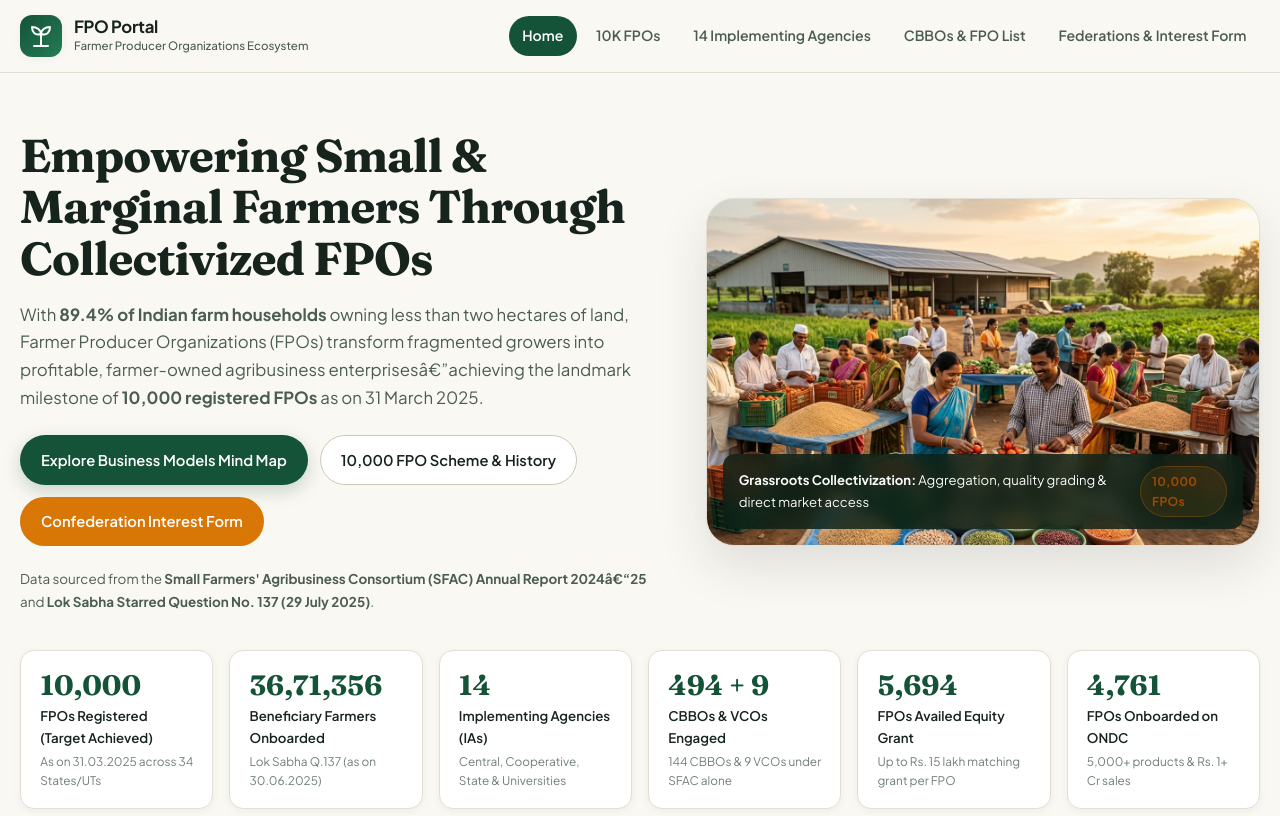
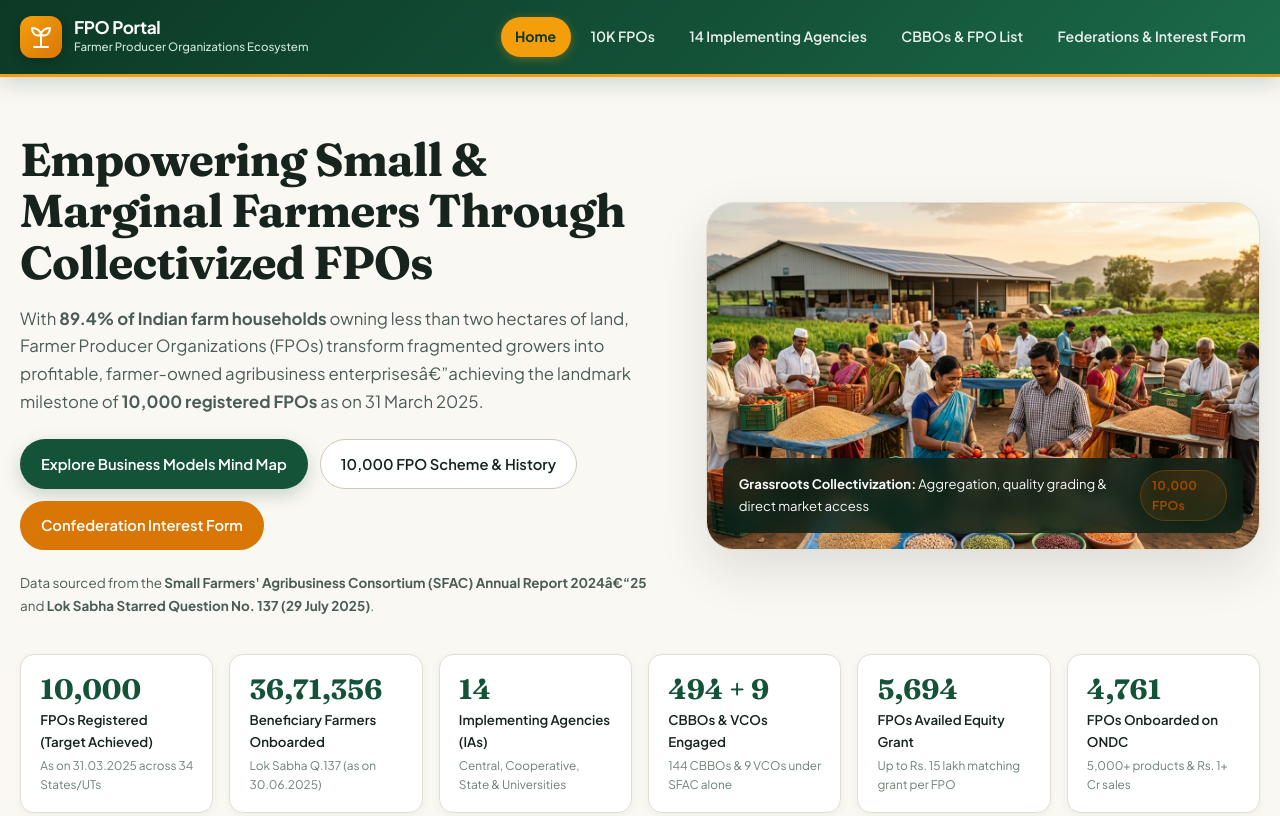
Before and after one commit to Ramkirankavadi/Fpo-portal, a plain HTML site: page index.html in a window 1280 px wide. Shown: the top 816 px of the page. Drawn offline with Linux system fonts and the light colour scheme.

Commit message:
Update styles.css

```diff
--- a/styles.css
+++ b/styles.css
@@ -107,9 +107,9 @@ a:hover {
   position: sticky;
   top: 0;
   z-index: 100;
-  background: rgba(250, 248, 243, 0.92);
-  backdrop-filter: blur(14px);
-  border-bottom: 1px solid var(--border);
+  background: linear-gradient(135deg, #0c3926 0%, #145338 58%, #1b6b49 100%);
+  border-bottom: 3px solid var(--accent-light);
+  box-shadow: 0 6px 22px rgba(12, 57, 38, 0.18);
 }
 
 .nav-bar {
@@ -117,7 +117,7 @@ a:hover {
   align-items: center;
   justify-content: space-between;
   gap: 1rem;
-  min-height: 72px;
+  min-height: 74px;
 }
 
 .brand {
@@ -125,7 +125,7 @@ a:hover {
   align-items: center;
   gap: 0.75rem;
   text-decoration: none !important;
-  color: var(--ink);
+  color: #ffffff;
   flex-shrink: 0;
 }
 
@@ -133,24 +133,25 @@ a:hover {
   width: 42px;
   height: 42px;
   border-radius: 12px;
-  background: linear-gradient(135deg, var(--primary) 0%, #247b54 100%);
-  color: #fff;
+  background: linear-gradient(135deg, #f59e0b 0%, #d97706 100%);
+  color: #ffffff;
   display: grid;
   place-items: center;
-  box-shadow: var(--shadow-sm);
+  box-shadow: 0 4px 12px rgba(0, 0, 0, 0.2);
 }
 
 .brand-text strong {
   display: block;
-  font-size: 1.05rem;
+  font-size: 1.08rem;
   letter-spacing: -0.02em;
   line-height: 1.15;
+  color: #ffffff;
 }
 
 .brand-text span {
   display: block;
   font-size: 0.72rem;
-  color: var(--ink-muted);
+  color: #cbe7d7;
   font-weight: 500;
 }
 
@@ -167,33 +168,35 @@ a:hover {
   display: inline-flex;
   align-items: center;
   gap: 0.35rem;
-  padding: 0.52rem 0.85rem;
+  padding: 0.52rem 0.9rem;
   border-radius: 999px;
   font-size: 0.88rem;
   font-weight: 600;
-  color: var(--ink-muted);
+  color: rgba(255, 255, 255, 0.9);
   text-decoration: none;
-  transition: background 0.18s ease, color 0.18s ease;
+  transition: background 0.18s ease, color 0.18s ease, transform 0.15s ease;
   white-space: nowrap;
 }
 
 .nav-links a:hover {
-  background: var(--primary-soft);
-  color: var(--primary);
+  background: rgba(255, 255, 255, 0.15);
+  color: #ffffff;
 }
 
 .nav-links a.active {
-  background: var(--primary);
-  color: #ffffff;
+  background: #f59e0b;
+  color: #0c3926;
+  font-weight: 700;
+  box-shadow: 0 2px 10px rgba(245, 158, 11, 0.35);
 }
 
 .nav-toggle {
   display: none;
-  border: 1px solid var(--border-strong);
-  background: var(--surface);
-  color: var(--ink);
+  border: 1px solid rgba(255, 255, 255, 0.32);
+  background: rgba(255, 255, 255, 0.12);
+  color: #ffffff;
   border-radius: 10px;
-  padding: 0.45rem 0.7rem;
+  padding: 0.45rem 0.75rem;
   font-size: 0.9rem;
   font-weight: 600;
   cursor: pointer;
@@ -211,8 +214,8 @@ a:hover {
     left: 0;
     right: 0;
     top: 100%;
-    background: var(--surface);
-    border-bottom: 1px solid var(--border);
+    background: #0f442d;
+    border-bottom: 2px solid var(--accent-light);
     padding: 0.9rem 1rem 1.2rem;
     flex-direction: column;
     align-items: stretch;
```
